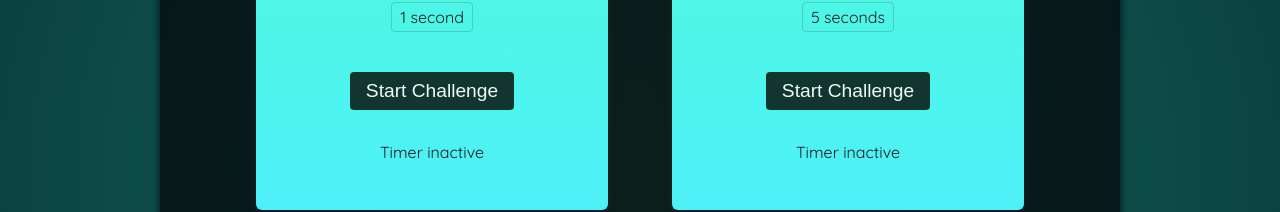
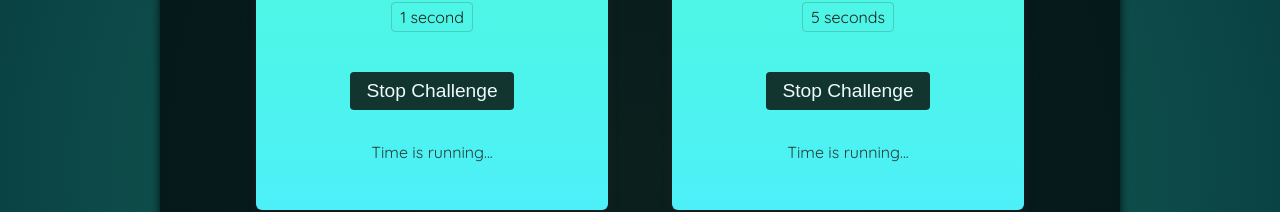
Before and after one commit to patbou02/Game-Timer, a React (Vite) app: page / in a window 1280 px wide. Shown: the part 400-612 px from the top of the page. Built offline with nearby package versions, Linux system fonts and the light colour scheme; a web font is replaced by a local one.

Commit message:
Changed the logic from using timeout that starts at 0 to using interval that starts at the target time and then re-runs every 10 milliseconds and stops at 0 or before.

```diff
--- a/src/components/TimerChallenge.jsx
+++ b/src/components/TimerChallenge.jsx
@@ -5,18 +5,26 @@ function TimerChallenge({ title, targetTime }) {
   const timer = useRef();
   const dialog = useRef();
 
-  const [timerStarted, setTimerStarted] = useState(false);
-  const [timerExpired, setTimerExpired] = useState(false);
+  const [timeRemaining, setTimeRemaining] = useState(targetTime * 10);
+
+  const timerIsActive = timeRemaining > 0 && timeRemaining< targetTime * 1000;
+
+  if (timeRemaining <= 0) {
+    clearInterval(timer.current);
+    setTimeRemaining(targetTime * 1000);
+    dialog.current.open();
+  }
 
   function handleStart() {
-    timer.current = setTimeout(() => {
-      setTimerExpired(true);
-      dialog.current.open();
-    }, targetTime * 1000);
-    setTimerStarted(true);
+    timer.current = setInterval(() => {
+      setTimeRemaining(prevTimeRemaining => prevTimeRemaining - 10);
+    }, 10);
   }
 
-  const handleStop = () => clearTimeout(timer.current);
+  const handleStop = () => {
+    dialog.current.open();
+    clearInterval(timer.current);
+  }
 
   return (
     <>
@@ -25,10 +33,10 @@ function TimerChallenge({ title, targetTime }) {
         <h2>{title}</h2>
         <p className="challenge-time">{targetTime} second{targetTime > 1 ? 's' : ''}</p>
         <p>
-          <button onClick={timerStarted ? handleStop : handleStart}>{timerStarted ? 'Stop' : 'Start'} Challenge</button>
+          <button onClick={timerIsActive ? handleStop : handleStart}>{timerIsActive ? 'Stop' : 'Start'} Challenge</button>
         </p>
-        <p className={timerStarted ? 'active' : undefined}>
-          {timerStarted ? 'Time is running...' : 'Timer inactive'}
+        <p className={timerIsActive ? 'active' : undefined}>
+          {timerIsActive ? 'Time is running...' : 'Timer inactive'}
         </p>
       </section>
     </>
```
